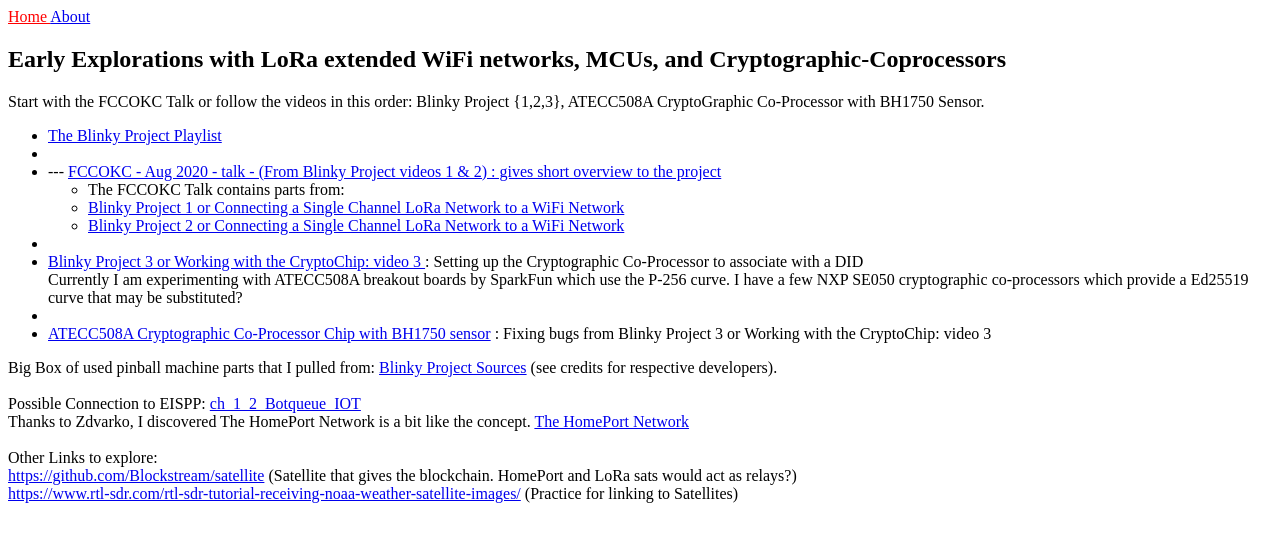
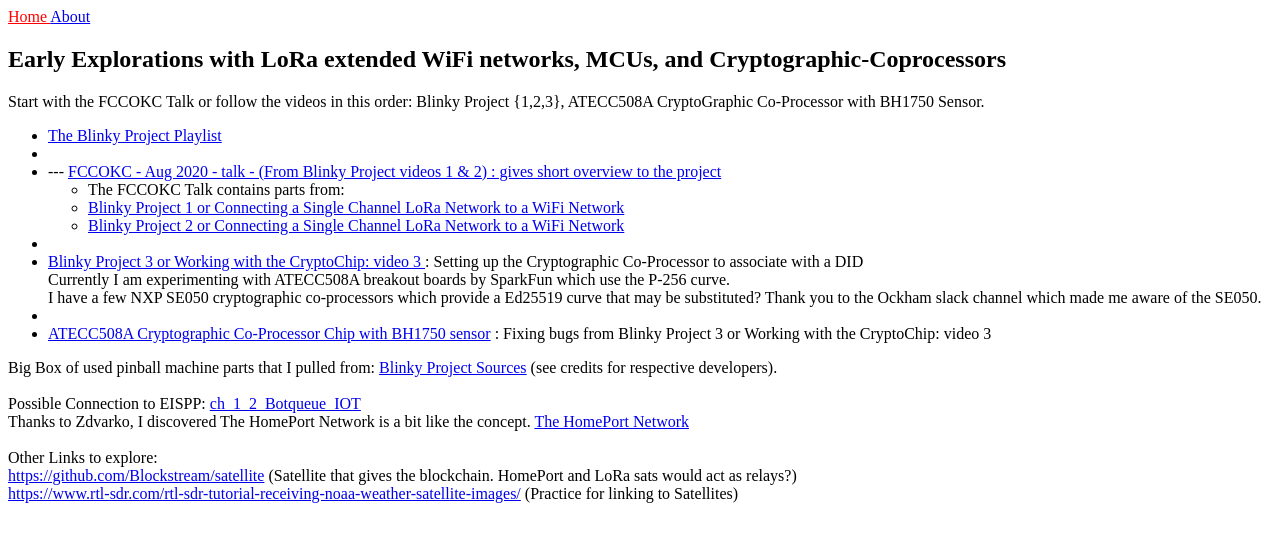
Before and after one commit to theholo-space/theholo-space.github.io, a Jekyll site: the page built from index.html, in a window 1280 px wide. Shown: the top 542 px of the page. Built offline with Jekyll 4.4.1, drawn with Linux system fonts in a browser that asks for light colours.

Commit message:
adding ockam comment

```diff
--- a/index.html
+++ b/index.html
@@ -24,7 +24,7 @@
      </ul>
      <li></li>
      <li><a href="https://www.youtube.com/watch?v=GNOPb5iGiQk&list=PLbVZNfQhcZ3eQpiBUY_0IaXPmPE5pZoOT&index=1">Blinky Project 3 or Working with the CryptoChip: video 3 </a> : Setting up the Cryptographic Co-Processor to associate with a DID<br>
-     Currently I am experimenting with ATECC508A breakout boards by SparkFun which use the P-256 curve. I have a few NXP SE050 cryptographic co-processors which provide a Ed25519 curve that may be substituted?</li>
+	     Currently I am experimenting with ATECC508A breakout boards by SparkFun which use the P-256 curve.<br> I have a few NXP SE050 cryptographic co-processors which provide a Ed25519 curve that may be substituted? Thank you to the Ockham slack channel which made me aware of the SE050.</li>
      <li></li>
      <li><a href="https://www.youtube.com/watch?v=yFi4LcselCc&list=PLbVZNfQhcZ3eQpiBUY_0IaXPmPE5pZoOT&index=5">ATECC508A Cryptographic Co-Processor Chip with BH1750 sensor</a> : Fixing bugs from Blinky Project 3 or Working with the CryptoChip: video 3</li>
     </ul>
```
